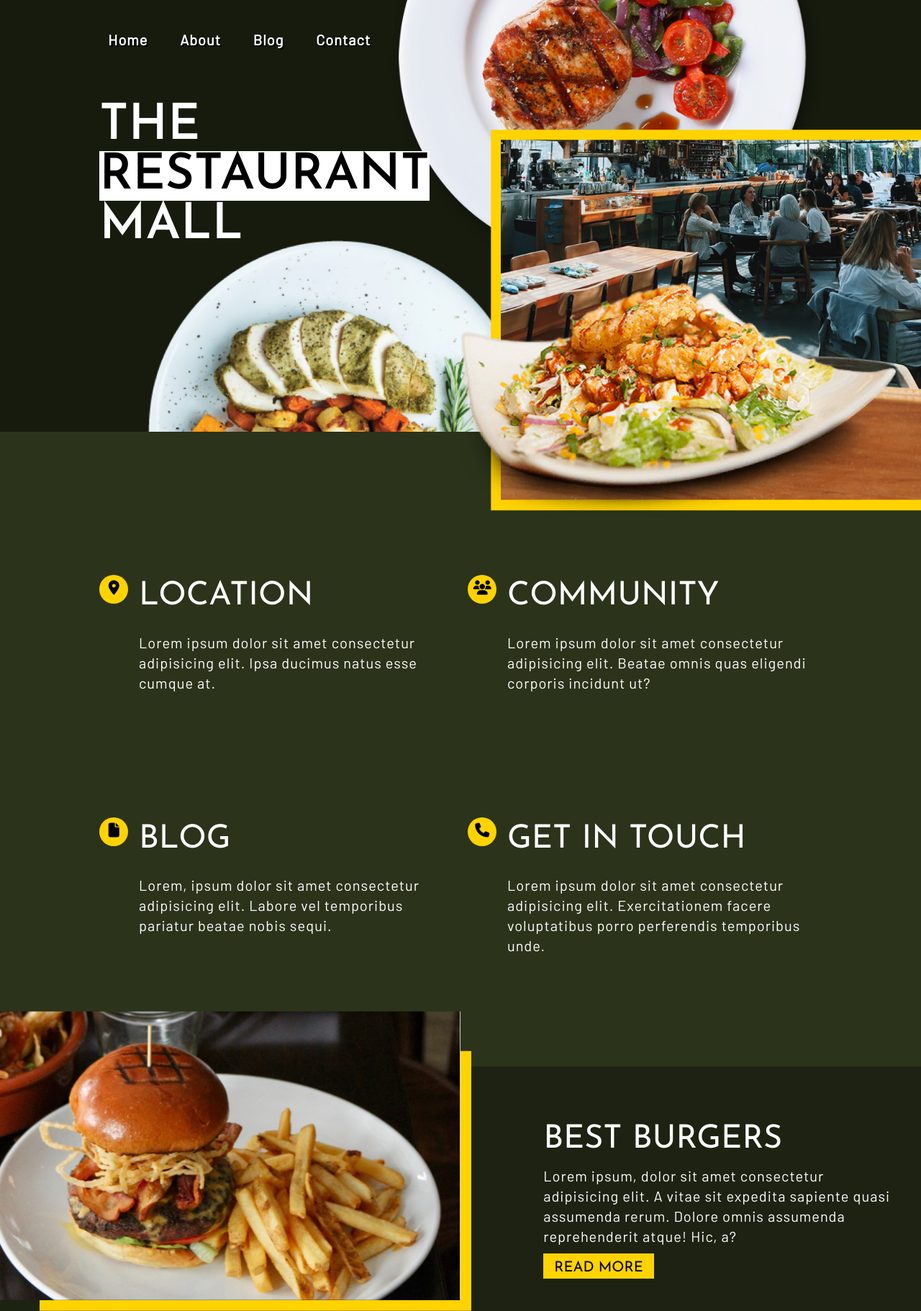
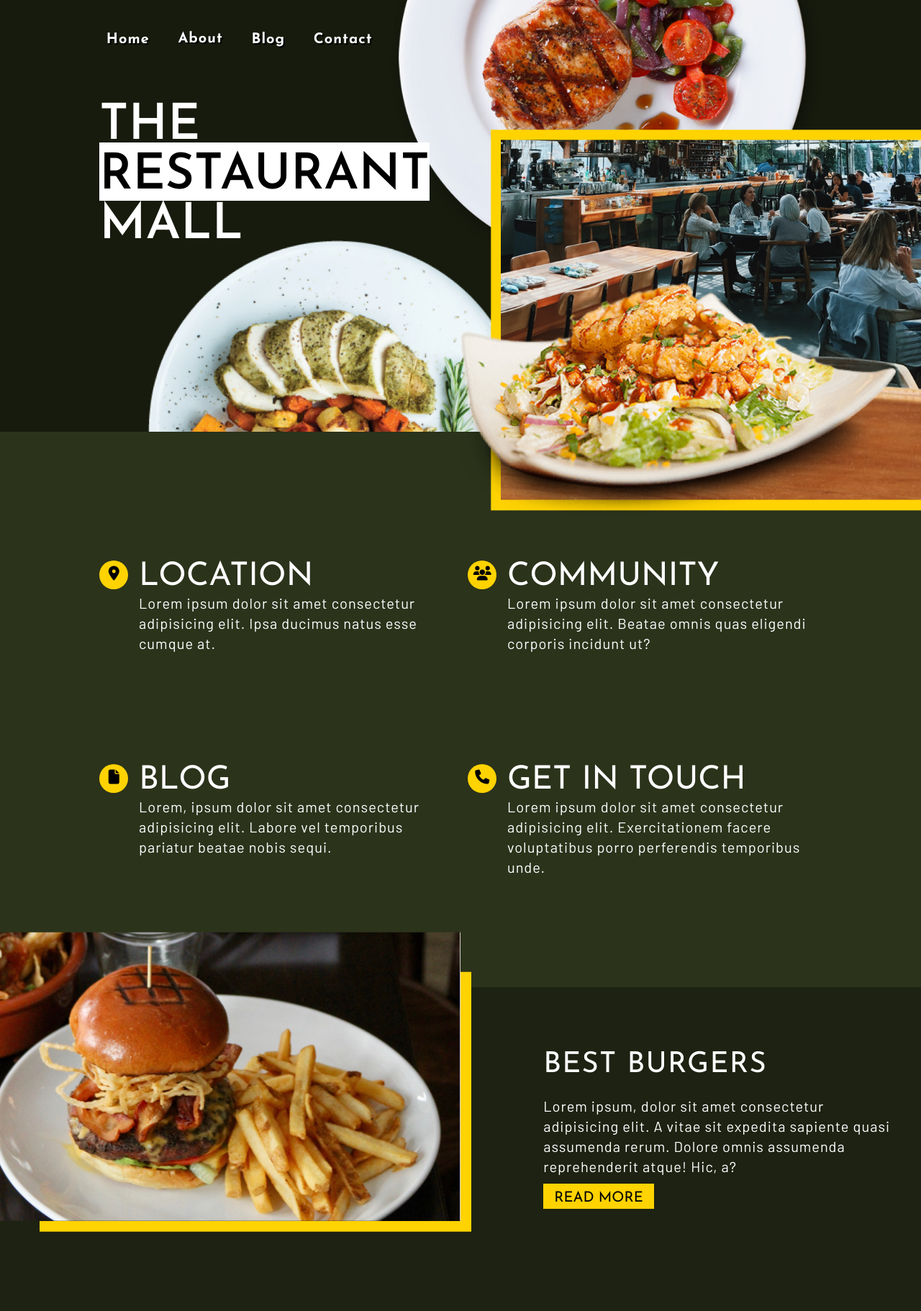
Before and after one commit to hiraahsan/hira-ahsan-project-two, a plain HTML site: page index.html in a window 1280 px wide. Shown: the top 1822 px of the page at 72% size. Drawn offline with Linux system fonts and the light colour scheme.

Commit message:
removing extraneous code :sleepy:

```diff
--- a/styles/sass/_base.scss
+++ b/styles/sass/_base.scss
@@ -16,8 +16,6 @@ body {
     @media (max-width:600px) {
         font-size: 1.6rem;
     }
-    // line-height: 28px;
-    // letter-spacing: 1px;
 
 }
 
--- a/styles/sass/_blog.scss
+++ b/styles/sass/_blog.scss
@@ -1,10 +1,8 @@
 
 // BLOG STYLES
 
-// .blog-wrapper {
-//     max-width: 90%;
-//     margin: 0 auto;
-// }
+
+// MAIN BLOG STYLES
 
 .blog-main {
     background: $primary-background;
@@ -15,17 +13,6 @@
     @media (max-width:1000px) {
         flex-wrap: wrap;
     }
-        // padding-left: 5%;
-        // width: 100%;
-
-        // .employment {
-        //     position: relative;
-        //     &::after {
-        //         content:'';
-        //         position: absolute;
-        //     }
-
-        // }
 
         .employment {
             // width: 100%;
@@ -50,7 +37,13 @@
 
         h2 {
             color: $secondaryColor;
-            margin-bottom: 3%;
+            // margin-bottom: 3%;
+            line-height: 99.8px;
+            font-size: 4.5rem;
+
+            @media (max-width: 1400px) {
+                line-height: 60px;
+            }
         }
 
         .caption {
@@ -151,6 +144,10 @@
             // position: relative;
             font-weight: normal;
             color: $secondaryColor;
+            font-family: 'Josefin Sans', sans-serif;
+            font-size: 2.5rem;
+            line-height: 58px;
+            letter-spacing: 0.8px;
             margin-top: 10%;
             margin-bottom: 5%;
 
--- a/styles/sass/_header.scss
+++ b/styles/sass/_header.scss
@@ -40,6 +40,8 @@
 
             color: black;
             background-color:white;
+            padding-top: 4%;
+            // line-height: 20px;
             @media (max-width: 900px) {
                 background-color: transparent;
                 color: $primary-black;
@@ -78,7 +80,9 @@ header {
         font-weight: 700;
         font-size: 2rem;
         line-height: 29px;
-        letter-spacing: 1px;;
+        letter-spacing: 1px;
+        font-family: 'Josefin Sans', sans-serif;
+
 
 
         ul {
--- a/styles/sass/_main.scss
+++ b/styles/sass/_main.scss
@@ -50,7 +50,7 @@
 
         h2 {
         font-size: 4.5rem;
-        line-height: 99.8px;
+        // line-height: 99.8px;
         }
 
 
@@ -80,7 +80,7 @@
         line-height: 1.8;
         margin-right: 3%;
         flex-shrink: 0;
-        margin-top: 4%;
+        // margin-top: 4%;
         // is this the correct way to center this?
         // display: flex;
         // display: inline;
@@ -148,6 +148,12 @@
 
 .yummy-burger {
     padding-top: 5%;
+
+    h2 {
+        font-size: 4rem;
+        line-height: 58px;
+        letter-spacing: 1.3px;
+    }
 
     @media (max-width: 900px) {
         // width: 90%;
--- a/styles/sass/_mixins.scss
+++ b/styles/sass/_mixins.scss
@@ -1,26 +1,5 @@
-@mixin mq-phone {
-  @media (max-width: 600px) { @content; }
-}
-
-// @mixin mq-small-tablet {
-//   @media (min-width: 600px) { @content; }
-// }
-
-@mixin mq-small-tablet {
-  @media (max-width: 900px) {
-      @content;
-    }
-}
-
-@mixin large-tablet {
-
-@media (max-width: 1200px) { @content; }
-
-}
-
-@mixin mq-large-desktop {
-  @media (min-width: 1800px) { @content; }
-}
+// ORIGINALLY FOR MIXINS BUT DID NOT END UP USING
+// USED FOR TOGGLE BAR INSTEAD
 
 
 nav .fa-bars {
```
Also changed, not shown: styles/styles.css.
